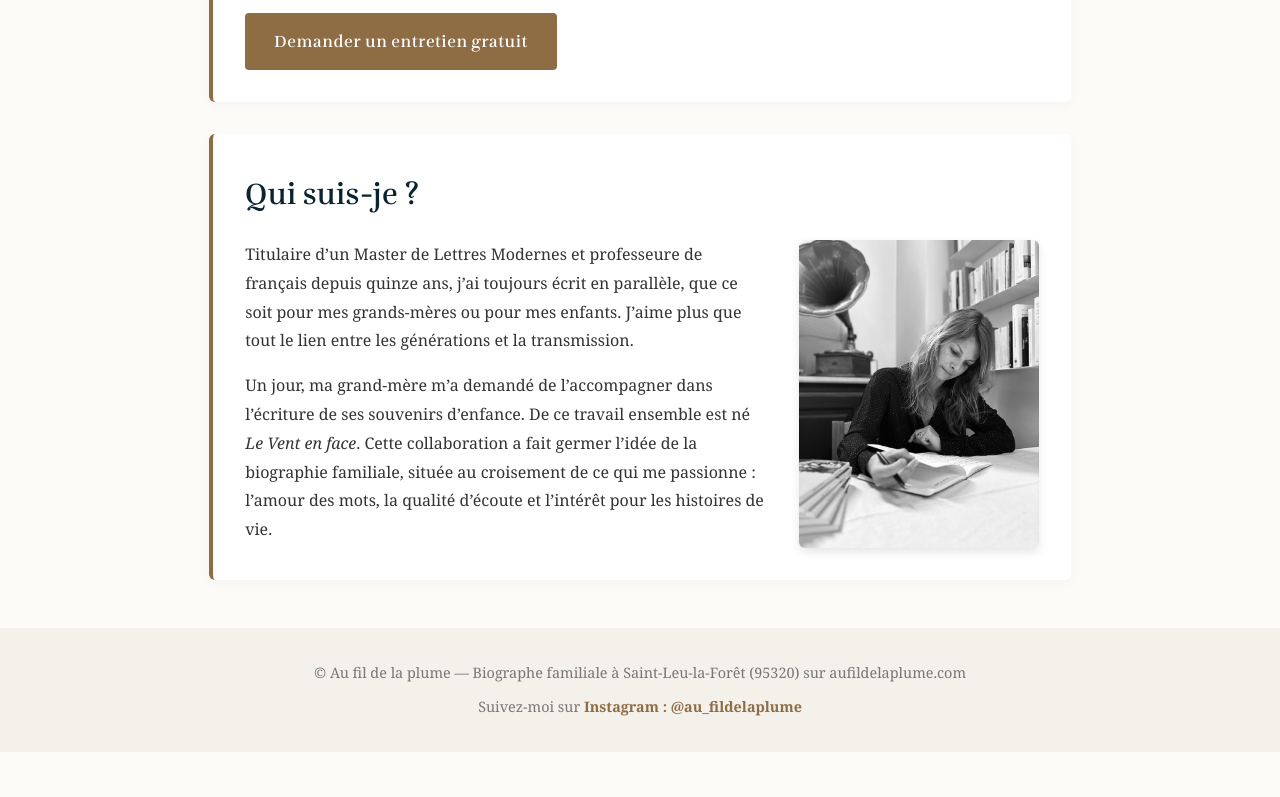
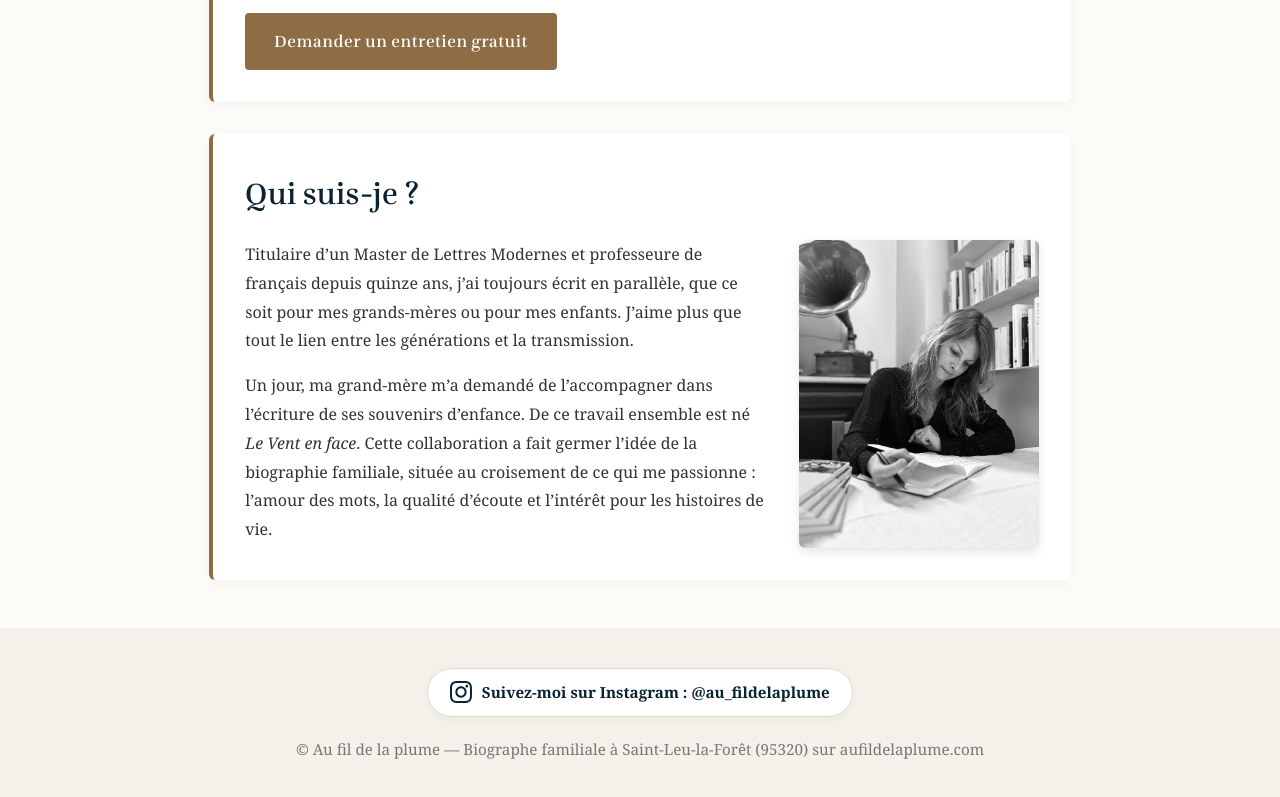
Before and after one commit to Aufildelaplume/aufildelaplume, a plain HTML site: page index.html in a window 1280 px wide. Shown: the part 1953-2750 px from the top of the page. Before the commit the page ends 2705 px from the top, so only its background shows below. Drawn offline with Linux system fonts and the light colour scheme.

Commit message:
Update index.html

```diff
--- a/index.html
+++ b/index.html
@@ -193,11 +193,41 @@
 
     footer {
       text-align: center;
-      padding: 2rem 1rem;
+      padding: 2.5rem 1rem;
       color: #777;
-      font-size: 0.9rem;
+      font-size: 0.95rem;
       background: #f4f0ea;
       margin-top: 3rem;
+    }
+
+    /* Style du bloc Instagram mis en valeur */
+    .instagram-box {
+      display: inline-flex;
+      align-items: center;
+      justify-content: center;
+      gap: 0.6rem;
+      background: #ffffff;
+      padding: 0.6rem 1.4rem;
+      border-radius: 30px;
+      border: 1px solid #e2d9cd;
+      box-shadow: 0 2px 8px rgba(0,0,0,0.04);
+      margin-bottom: 1.2rem;
+      transition: transform 0.2s ease, box-shadow 0.2s ease;
+      text-decoration: none;
+      color: var(--primary);
+      font-weight: bold;
+    }
+
+    .instagram-box:hover {
+      transform: translateY(-2px);
+      box-shadow: 0 4px 12px rgba(0,0,0,0.08);
+      color: #e1306c;
+    }
+
+    .instagram-icon {
+      width: 22px;
+      height: 22px;
+      fill: currentColor;
     }
 
     /* Styles pour mobiles */
@@ -314,10 +344,13 @@
   </div>
 
   <footer>
+    <a href="https://www.instagram.com/au_fildelaplume/" target="_blank" rel="noopener" class="instagram-box">
+      <svg class="instagram-icon" viewBox="0 0 24 24">
+        <path d="M12 2.163c3.204 0 3.584.012 4.85.07 3.252.148 4.771 1.691 4.919 4.919.058 1.265.069 1.645.069 4.849 0 3.205-.012 3.584-.069 4.849-.149 3.225-1.664 4.771-4.919 4.919-1.266.058-1.644.07-4.85.07-3.204 0-3.584-.012-4.849-.07-3.26-.149-4.771-1.699-4.919-4.92-.058-1.265-.07-1.644-.07-4.849 0-3.204.013-3.583.07-4.849.149-3.227 1.664-4.771 4.919-4.919 1.266-.057 1.645-.069 4.849-.069zm0-2.163c-3.259 0-3.667.014-4.947.072-4.358.2-6.78 2.618-6.98 6.98-.059 1.281-.073 1.689-.073 4.948 0 3.259.014 3.668.072 4.948.2 4.358 2.618 6.78 6.98 6.98 1.281.058 1.689.072 4.948.072 3.259 0 3.668-.014 4.948-.072 4.354-.2 6.782-2.618 6.979-6.98.059-1.28.073-1.689.073-4.948 0-3.259-.014-3.667-.072-4.947-.196-4.354-2.617-6.78-6.979-6.98-1.281-.059-1.69-.073-4.949-.073zm0 5.838c-3.403 0-6.162 2.759-6.162 6.162s2.759 6.163 6.162 6.163 6.162-2.759 6.162-6.163c0-3.403-2.759-6.162-6.162-6.162zm0 10.162c-2.209 0-4-1.79-4-4 0-2.209 1.791-4 4-4s4 1.791 4 4c0 2.21-1.791 4-4 4zm6.406-11.845c-.796 0-1.441.645-1.441 1.44s.645 1.44 1.441 1.44c.795 0 1.439-.645 1.439-1.44s-.644-1.44-1.439-1.44z"/>
+      </svg>
+      <span>Suivez-moi sur Instagram : @au_fildelaplume</span>
+    </a>
     <p>&copy; Au fil de la plume — Biographe familiale à Saint-Leu-la-Forêt (95320) sur aufildelaplume.com</p>
-    <p style="margin-top: 0.5rem;">
-      Suivez-moi sur <a href="https://www.instagram.com/au_fildelaplume/" target="_blank" rel="noopener" style="color: var(--accent); text-decoration: none; font-weight: bold;">Instagram : @au_fildelaplume</a>
-    </p>
   </footer>
 
 </body>
```
